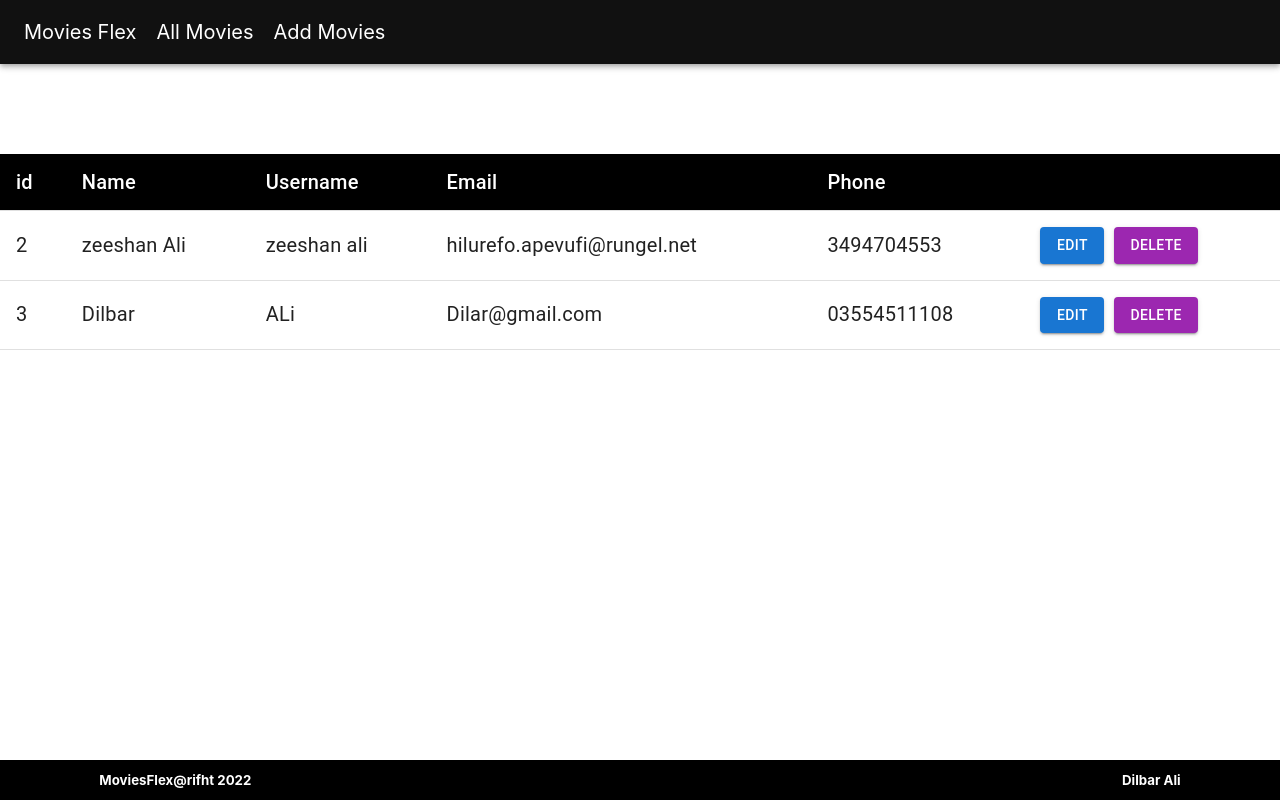
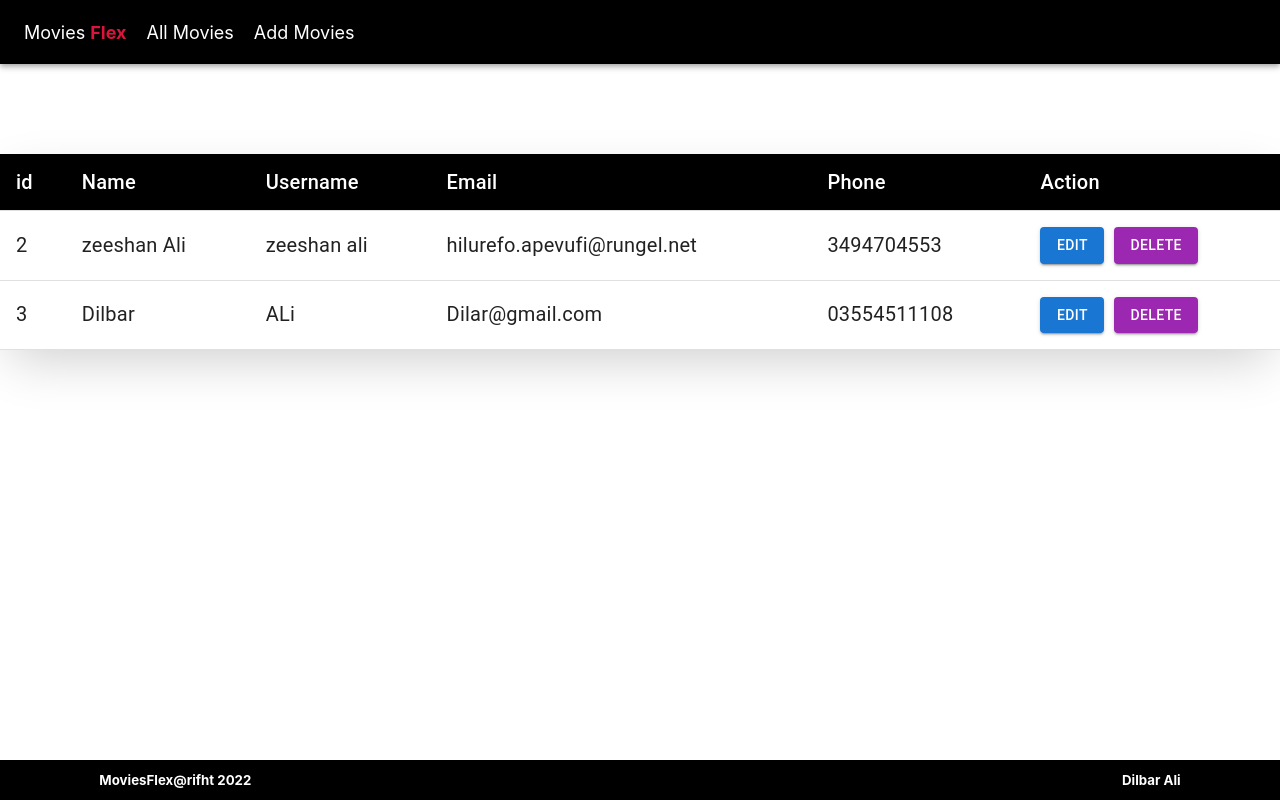
Before and after one commit to Dilbar-Ali/CrudApp, a React (Create React App) app in the folder crudapp/: page /all in a window 1280 px wide. Built offline with nearby package versions, Linux system fonts and the light colour scheme; data requests are answered from the project's data file.

Commit message:
Body work is onthe way

```diff
--- a/crudapp/src/components/AllUsers.js
+++ b/crudapp/src/components/AllUsers.js
@@ -55,7 +55,7 @@ getUsers();
           <TableCell>Username</TableCell>
           <TableCell>Email</TableCell>
           <TableCell>Phone</TableCell>
-          <TableCell></TableCell>
+          <TableCell>Action</TableCell>
         </Thead>
       </TableHead>
       <TableBody>
--- a/crudapp/src/components/MoviesFlex.js
+++ b/crudapp/src/components/MoviesFlex.js
@@ -1,9 +1,9 @@
 import React from 'react'
-
+import "./moviesFlex.css";
 const MoviesFlex = () => {
   return (
     <div>
-      <h1>Movies Flex</h1>
+      <h1>Rate Your Favourite <span>Movie</span></h1>
     </div>
   )
 }
--- a/crudapp/src/components/NavBar.js
+++ b/crudapp/src/components/NavBar.js
@@ -11,14 +11,19 @@ import {NavLink} from "react-router-dom";
 
 // ____________Typogaphy Style of Material Ui _____________
 const Header=styled(AppBar)`
-background:#111111;
+background:black;
 `
 
 const Tab=styled(NavLink)`
-font-size:20px;
+font-size:18px;
 margin-right:20px;
 color:inherit;
 text-decoration:none;
+
+& >span{
+   color: crimson;;
+   font-weight:700;
+}
 
 `
 const NavBar = () => {
@@ -26,7 +31,7 @@ const NavBar = () => {
 
      <Header position='static'>
         <Toolbar>
-            <Tab to="/">Movies Flex</Tab>
+            <Tab to="/">Movies <span className='span'> Flex</span> </Tab>
             <Tab to="/all">All Movies</Tab>
             <Tab to="add">Add Movies</Tab>
         </Toolbar>
--- a/crudapp/src/components/allusers.css
+++ b/crudapp/src/components/allusers.css
@@ -3,4 +3,6 @@
 .table{
     width: 80%;
     margin: 90px auto 0 auto;
+    box-shadow: rgba(0, 0, 0, 0.2) 0px 18px 50px -10px;
+    padding :20px;
 }
--- /dev/null
+++ b/crudapp/src/components/moviesFlex.css
@@ -0,0 +1,3 @@
+h1 span{
+    color: crimson;
+}
```
